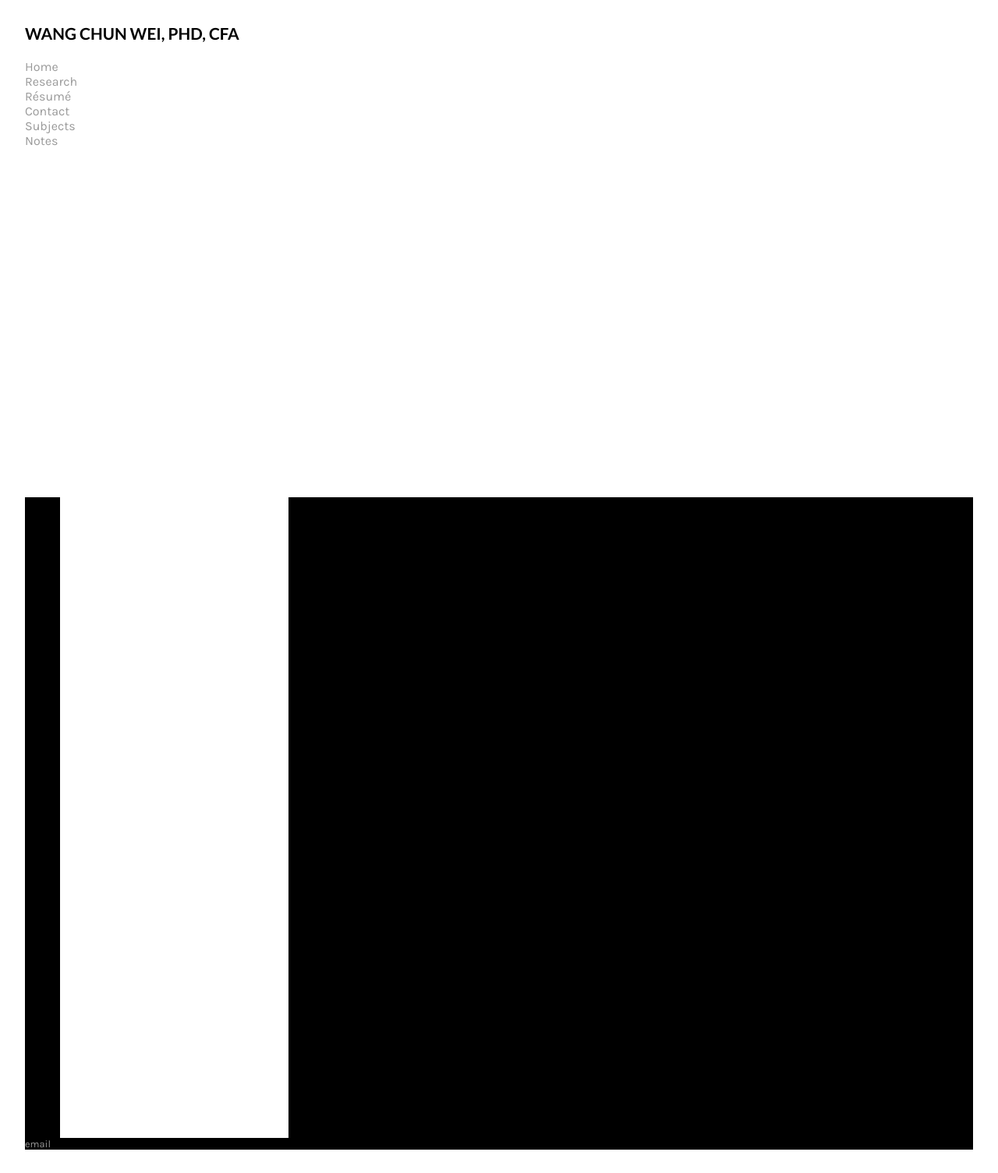
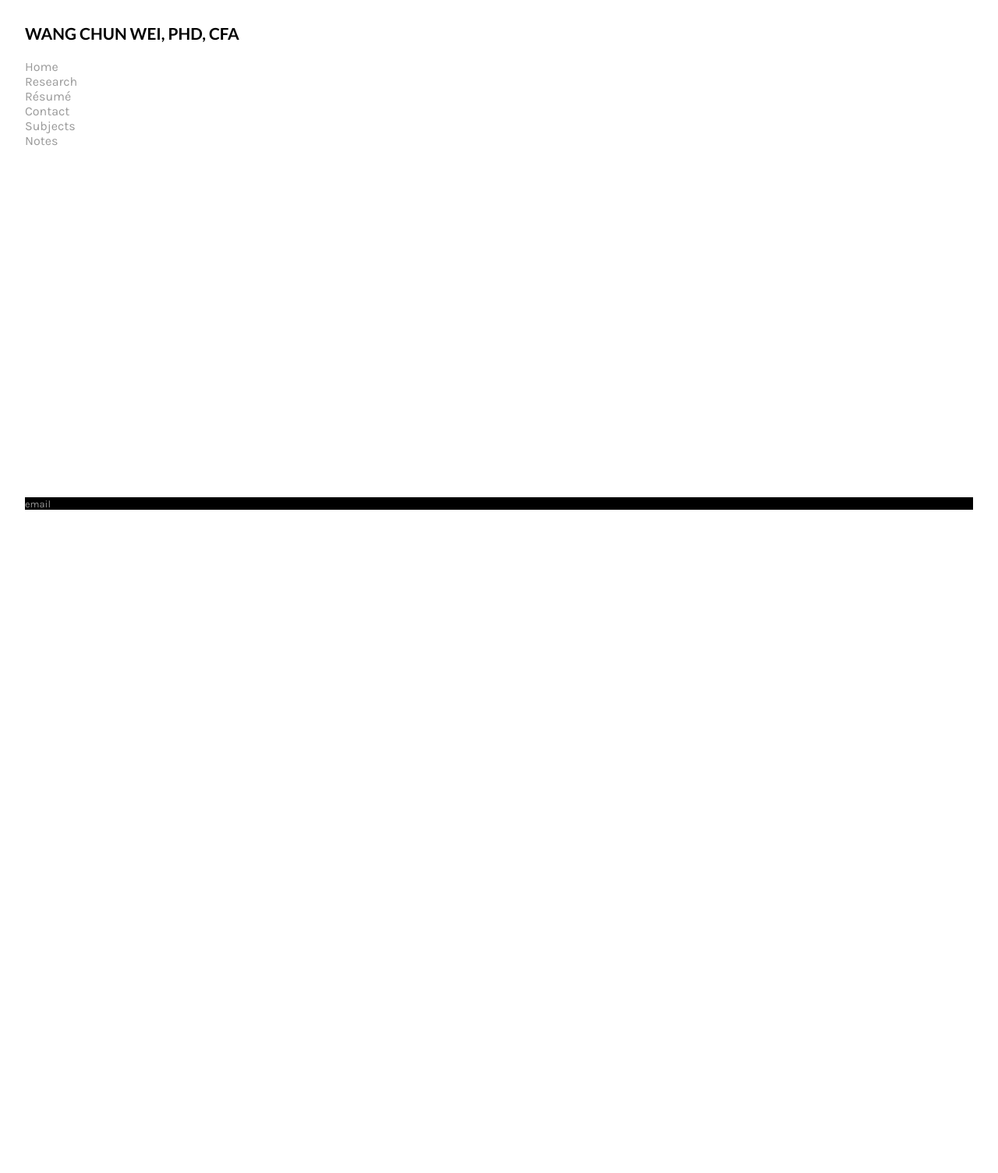
Before and after one commit to weiwangchun/weiwangchun.github.io, a Jekyll site: the page built from index.html, in a window 1280 px wide. Shown: the whole page at 78% size. Built offline with Jekyll 4.4.1, drawn with Linux system fonts in a browser that asks for light colours; after the commit the page ends 900 px from its top, so only the background shows below that.

Commit message:
Update index.html

```diff
--- a/index.html
+++ b/index.html
@@ -5,10 +5,10 @@ title: Wang Chun Wei
 <style>
 
 .uni_profile {
-	width: 25%;
-	height: 300px;
+	width: auto;
+	height: auto;
 	display: block;
-	background-size:25%;
+	background-size: auto;
 	background-image: url("https://raw.githubusercontent.com/weiwangchun/weiwangchun.github.io/master/blank_white.png");
 }
 .uni_profile:hover {
@@ -17,10 +17,10 @@ title: Wang Chun Wei
 }
 
 .journal_profile {
-	width: 25%;
-	height: 300px;
+	width: auto;
+	height: auto;
 	display: block;
-	background-size:25%;
+	background-size: auto;
 	background-image: url("https://raw.githubusercontent.com/weiwangchun/weiwangchun.github.io/master/blank_white.png");
 }
 .journal_profile:hover {
@@ -29,10 +29,10 @@ title: Wang Chun Wei
 }
 
 .ssrn_profile {
-	width: 25%;
-	height: 300px;
+	width: auto;
+	height: auto;
 	display: block;
-	background-size:25%;
+	background-size: auto;
 	background-image: url("https://raw.githubusercontent.com/weiwangchun/weiwangchun.github.io/master/blank_white.png");
 }
 .ssrn_profile:hover {
@@ -41,10 +41,10 @@ title: Wang Chun Wei
 }
 
 .photo_profile {
-	width: 25%;
-	height: 300px;
+	width: auto;
+	height: auto;
 	display: block;
-	background-size:25%;
+	background-size: auto;
 	background-image: url("https://raw.githubusercontent.com/weiwangchun/weiwangchun.github.io/master/blank_white.png");
 }
 .photo_profile:hover {
@@ -61,7 +61,7 @@ title: Wang Chun Wei
    margin:0px;
    padding:0px;
    width: 100%;
-   height:300px;
+   height:auto;
    float: left;
    list-style:none;
 
```
